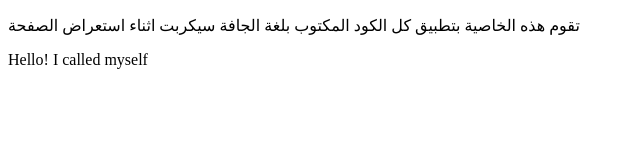
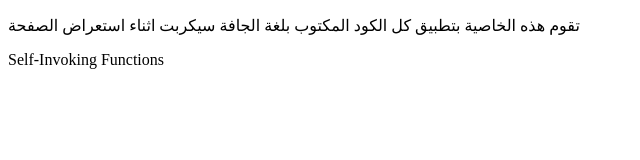
Before and after one commit to jerichonassif/self-invoked-function, a plain HTML site: page index.html in a window 1280 px wide. Shown: the full height of the page, 0-640 px from the left. Drawn offline with Linux system fonts and the light colour scheme.

Commit message:
Update index.html

```diff
--- a/index.html
+++ b/index.html
@@ -7,7 +7,7 @@
 
     <script>
       (function () {
-        document.getElementById("demo").innerHTML = "Hello! I called myself";
+        document.getElementById("demo").innerHTML = "Self-Invoking Functions";
       })();
     </script>
   </body>
```
